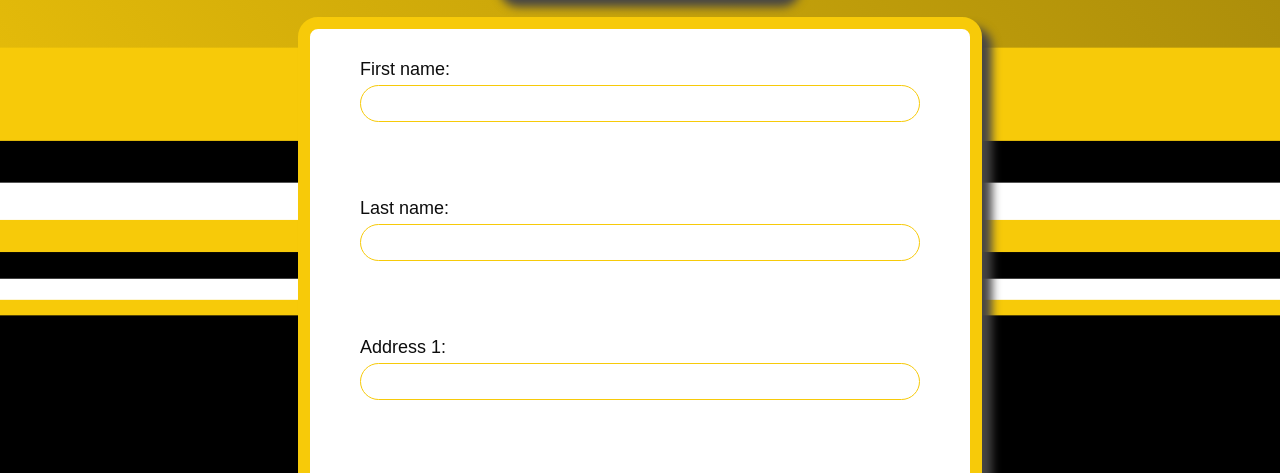
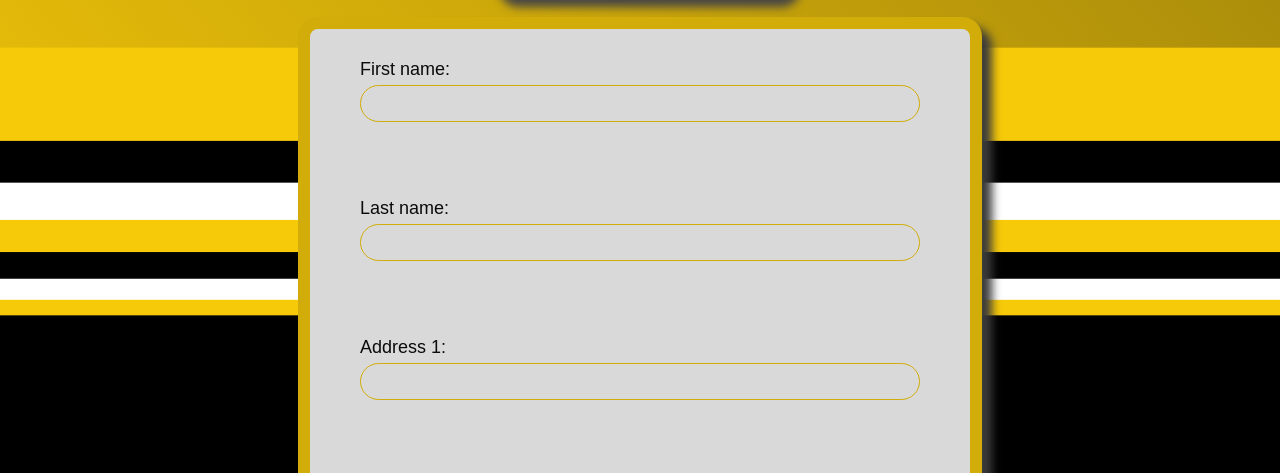
Before and after one commit to ctrangel/ctrangel_intro_to_programming, a plain HTML site: page module_9/survey.html in a window 1280 px wide. Shown: the part 309-782 px from the top of the page. Drawn offline with Linux system fonts and the light colour scheme.

Commit message:
fix: brightness

```diff
--- a/module_9/styles/sign_in.css
+++ b/module_9/styles/sign_in.css
@@ -16,6 +16,7 @@ body {
 
 #container {
   background-color: #ffffff;
+  filter: brightness(85%);
   border: 12px solid #f7ca09;
   border-radius: 20px 20px 20px 20px;
   margin: 0px auto;
--- a/module_9/styles/survey.css
+++ b/module_9/styles/survey.css
@@ -16,6 +16,7 @@
 
   #container {
     background-color: #ffffff;
+    filter: brightness(85%);
     border: 12px solid #f7ca09;
     border-radius: 20px 20px 20px 20px;
     margin: 0px auto;
--- a/module_9/survey.html
+++ b/module_9/survey.html
@@ -4,7 +4,7 @@
     <meta charset="UTF-8" />
     <meta http-equiv="X-UA-Compatible" content="IE=edge" />
     <meta name="viewport" content="width=device-width, initial-scale=1.0" />
-    <title>Username and Password</title>
+    <title>Survey</title>
     <link rel="stylesheet" href="/module_9/styles/survey.css" />
   </head>
   <body>
```
